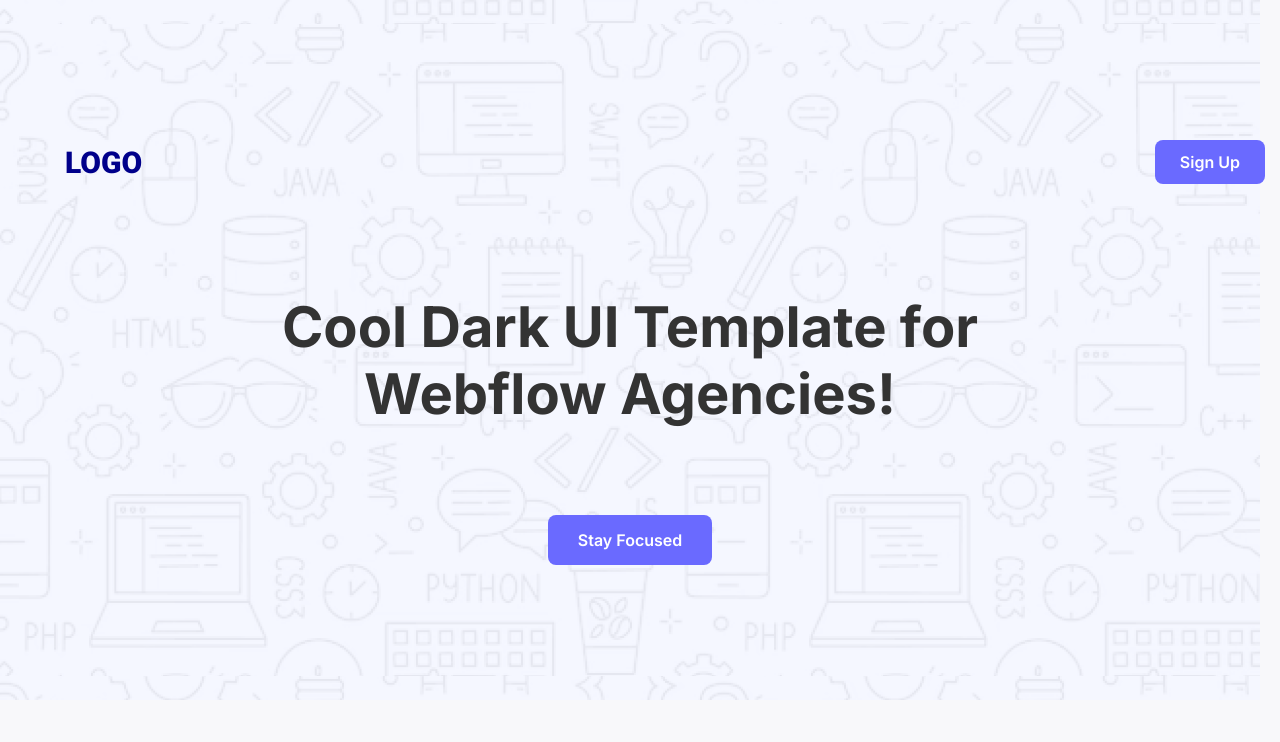
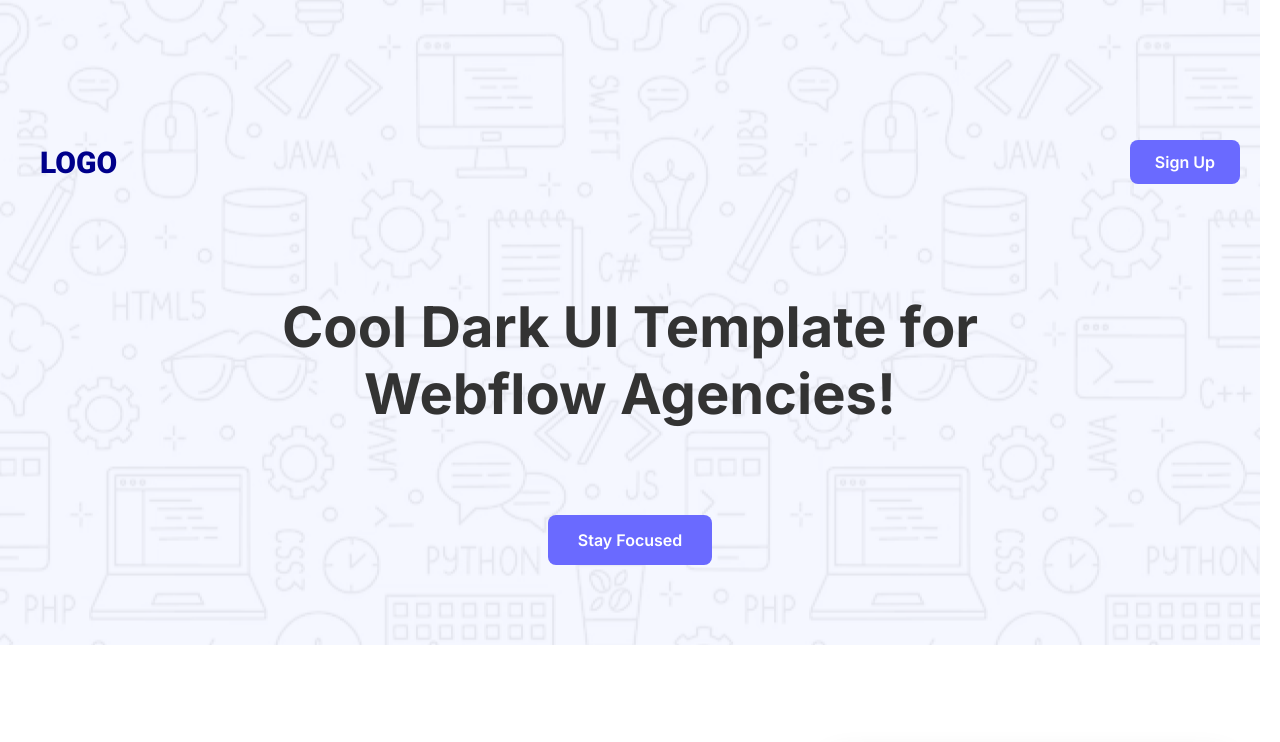
Before and after one commit to Nazifah-The-G/Ui-template-website, a plain HTML site: page index.html in a window 1280 px wide. Shown: the top 742 px of the page. Drawn offline with Linux system fonts and the light colour scheme.

Commit message:
retouch2

```diff
--- a/style.css
+++ b/style.css
@@ -2,8 +2,7 @@ body {
     font-family: 'Inter', sans-serif;
     margin: 0;
     padding: 0;
-    background-color: #f8f8fa;
-    color: #333;
+
 }
 
 /* Hero Section */
@@ -13,7 +12,6 @@ body {
     color: #fff;
     text-align: center;
     padding: 120px 20px 80px;
-min-height: 500px;
 }
 
 .nav {
@@ -23,7 +21,7 @@ min-height: 500px;
     align-items: center;
 
     max-width: 1200px;
-    margin: 0 25px;
+    margin: 0 auto;
     padding: 20px;
     width: 100%;
 
@@ -62,7 +60,7 @@ min-height: 500px;
     line-height: 1.2;
 }
 
-.hero-content .tagline {
+.tagline {
     font-size: 20px;
     margin-top: 25px;
     color: #555;
@@ -263,7 +261,7 @@ object-fit:cover;
 .date {
     font-size: 14px;
     color: #777;
-   }
+     }
    .name,.reviewer-pic{
        justify-content: space-between;
    }
```
